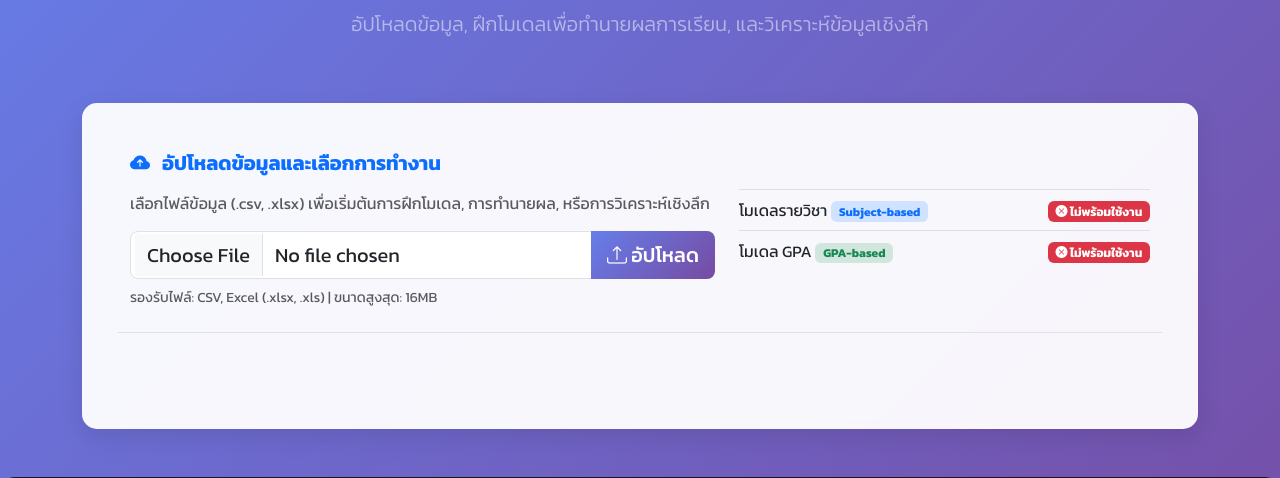
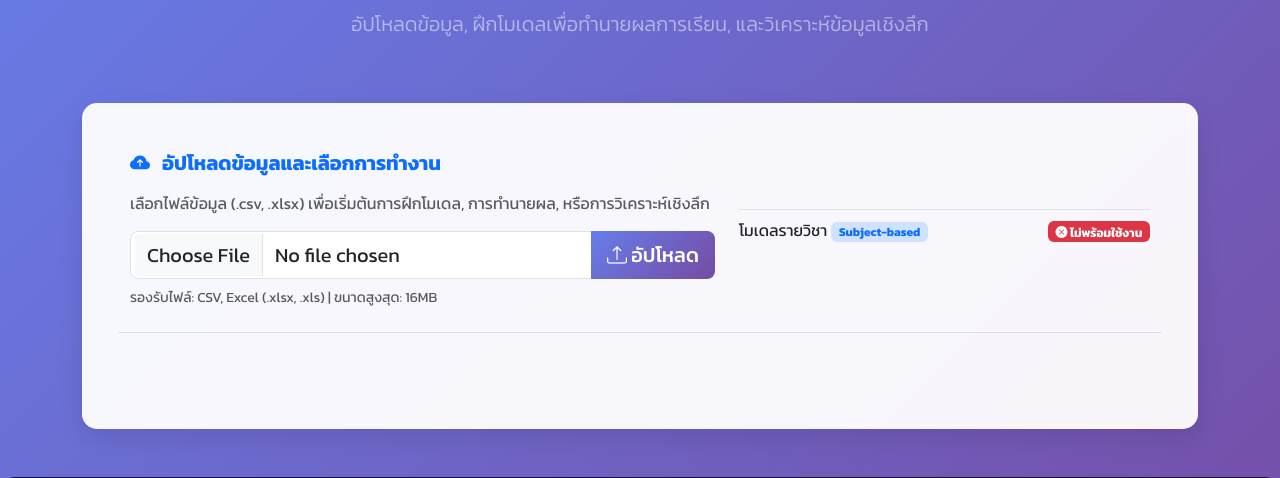
Before and after one commit to iot1234/aitest, a Flask app: page / in a window 1280 px wide. Shown: the part 174-652 px from the top of the page. Run offline with Flask 3, Linux system fonts and the light colour scheme.

Commit message:
Update index.html

```diff
--- a/templates/index.html
+++ b/templates/index.html
@@ -54,12 +54,7 @@
                                 <span class="badge bg-danger"><i class="bi bi-x-circle-fill"></i> ไม่พร้อม</span>
                             </div>
                         </li>
-                        <li class="list-group-item d-flex justify-content-between align-items-center px-0 bg-transparent">
-                            <div>โมเดล GPA <span class="badge bg-success-subtle text-success">GPA-based</span></div>
-                            <div id="gpa-model-status">
-                                <span class="badge bg-danger"><i class="bi bi-x-circle-fill"></i> ไม่พร้อม</span>
-                            </div>
-                        </li>
+
                     </ul>
                 </div>
             </div>
@@ -233,7 +228,6 @@ async function checkModelStatus() {
 
 function updateModelStatusUI(data) {
     const subjectStatus = document.getElementById('subject-model-status');
-    const gpaStatus = document.getElementById('gpa-model-status');
 
     if (data.subject_model) {
         subjectStatus.innerHTML = `<span class="badge bg-success">
@@ -241,16 +235,6 @@ function updateModelStatusUI(data) {
         </span>`;
     } else {
         subjectStatus.innerHTML = `<span class="badge bg-danger">
-            <i class="bi bi-x-circle-fill"></i> ไม่พร้อมใช้งาน
-        </span>`;
-    }
-
-    if (data.gpa_model) {
-        gpaStatus.innerHTML = `<span class="badge bg-success">
-            <i class="bi bi-check-circle-fill"></i> พร้อมใช้งาน (Accuracy: ${(data.gpa_model_info.accuracy * 100).toFixed(2)}%)
-        </span>`;
-    } else {
-        gpaStatus.innerHTML = `<span class="badge bg-danger">
             <i class="bi bi-x-circle-fill"></i> ไม่พร้อมใช้งาน
         </span>`;
     }
```
